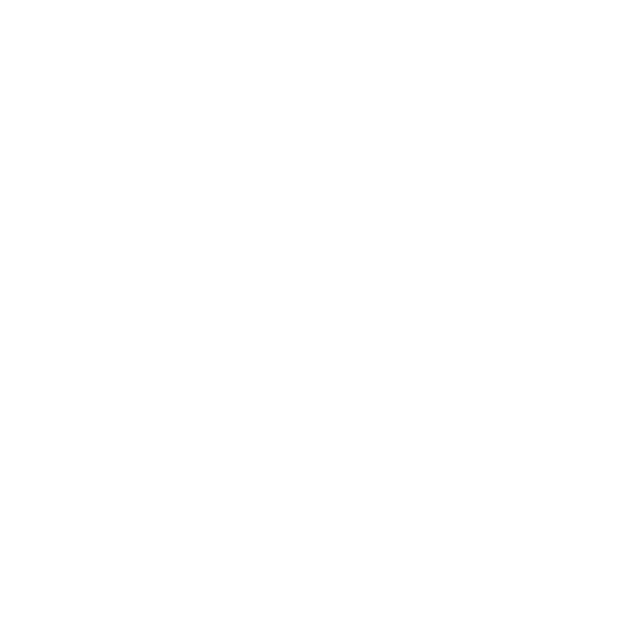
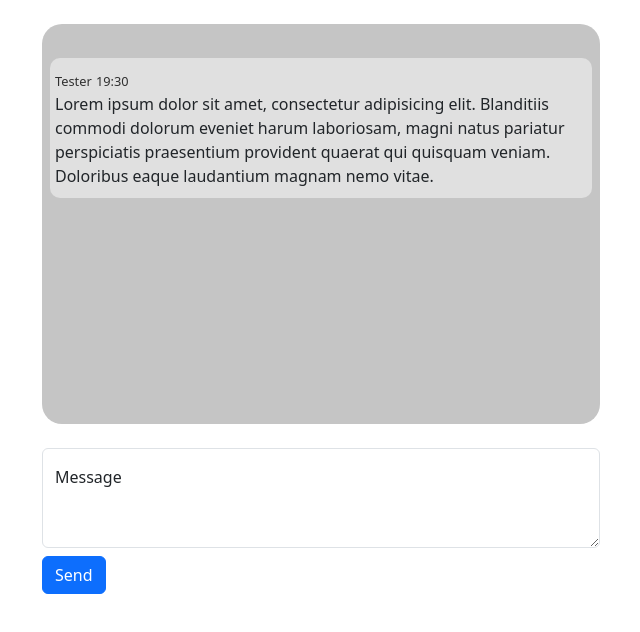
Before and after one commit to kkobzar/OBD-course, a plain HTML site: page public/chat.html in a window 1280 px wide. Shown: the whole page, without its empty margins (319-959 px from the left). Drawn offline with nearby package versions, Linux system fonts and the light colour scheme.

Commit message:
basic chat markup

```diff
--- a/index.js
+++ b/index.js
@@ -1,7 +1,12 @@
 const path = require('path')
+const http = require('http')
 const express = require('express')
+const socketio = require('socket.io')
+
 
 const app = express()
+const server = http.createServer(app)
+const io = socketio(server)
 
 const PORT = 3000 || process.env.PORT
 
--- a/public/chat.html
+++ b/public/chat.html
@@ -2,9 +2,38 @@
 <html lang="en">
 <head>
     <meta charset="UTF-8">
-    <title>Title</title>
+    <meta name="viewport" content="width=device-width, initial-scale=1.0" />
+    <title>Chat Room</title>
+    <link href="https://cdn.jsdelivr.net/npm/bootstrap@5.3.0-alpha3/dist/css/bootstrap.min.css" rel="stylesheet" integrity="sha384-KK94CHFLLe+nY2dmCWGMq91rCGa5gtU4mk92HdvYe+M/SXH301p5ILy+dN9+nJOZ" crossorigin="anonymous">
+    <link rel="stylesheet" href="css/main.css">
 </head>
 <body>
+<section class="container">
+    <div class="col-12 col-md-6 offset-md-3">
+        <div id="message-container" class="w-100 py-4 px-2 mt-4">
+            <div class="message-item">
+                <div class="message-author">Tester</div>
+                <div class="message-ts">19:30</div>
+                <div class="message-text">
+                    Lorem ipsum dolor sit amet, consectetur adipisicing elit. Blanditiis commodi dolorum eveniet harum laboriosam, magni natus pariatur perspiciatis praesentium provident quaerat qui quisquam veniam. Doloribus eaque laudantium magnam nemo vitae.
+                </div>
+            </div>
 
+        </div>
+        <form id="chat-form" class="form-floating my-4">
+            <textarea class="form-control" placeholder="Enter your message" id="messageBox" style="height: 100px"></textarea>
+            <label for="messageBox">Message</label>
+            <button type="submit" class="btn btn-primary mt-2">Send</button>
+        </form>
+    </div>
+</section>
+
+<script
+        src="https://cdnjs.cloudflare.com/ajax/libs/qs/6.9.2/qs.min.js"
+        integrity="sha256-TDxXjkAUay70ae/QJBEpGKkpVslXaHHayklIVglFRT4="
+        crossorigin="anonymous"
+></script>
+<script src="/socket.io/socket.io.js"></script>
+<script src="js/main.js"></script>
 </body>
 </html>
--- a/public/css/main.css
+++ b/public/css/main.css
@@ -0,0 +1,16 @@
+#message-container{
+    background-color: #c5c5c5;
+    border-radius: 20px;
+    min-height: 50vh;
+}
+.message-item{
+    background-color: #e0e0e0;
+    margin: 10px 0;
+    padding: 10px 5px;
+    border-radius: 10px;
+}
+.message-author, .message-ts{
+    display: inline-block;
+    font-size: .8rem;
+    color: #2f2f2f;
+}
```
Also changed, not shown: public/index.html (+1 -1 lines).
